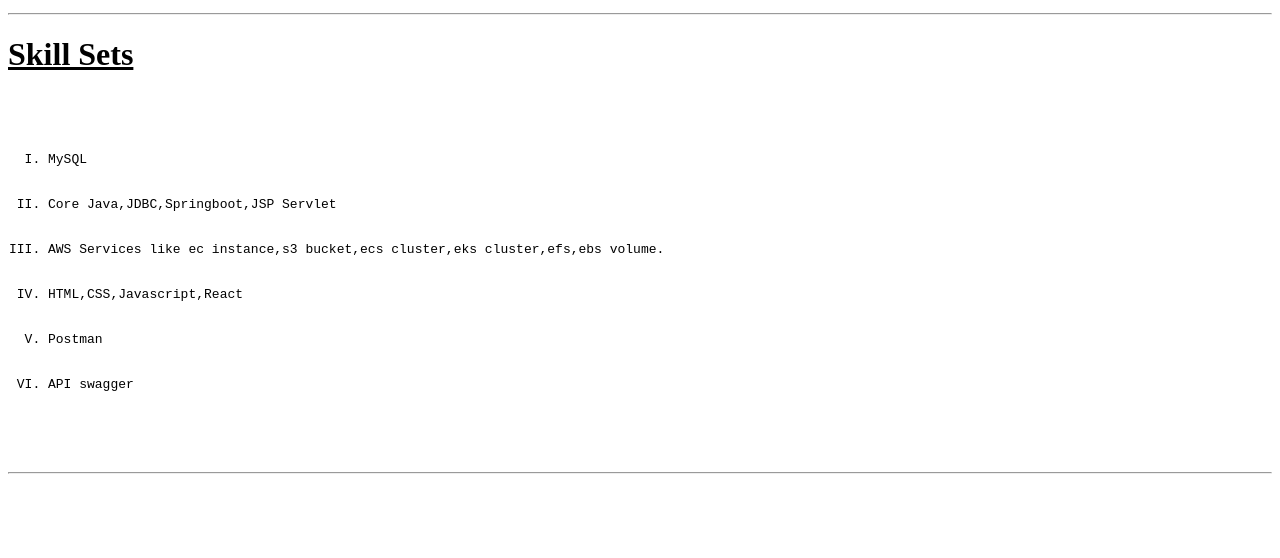
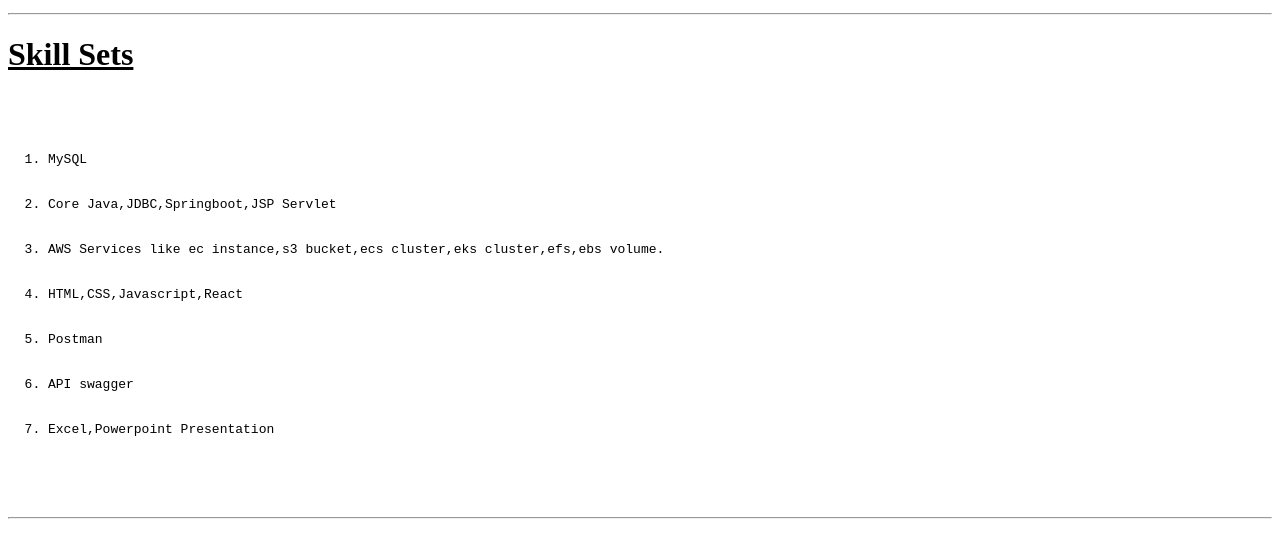
Before and after one commit to tutupankaj/html_codebase, a plain HTML site: page index.html in a window 1280 px wide. Shown: the part 1249-1807 px from the top of the page. Before the commit the page ends 1772 px from the top, so only its background shows below. Drawn offline with Linux system fonts and the light colour scheme.

Commit message:
Update index.html

```diff
--- a/index.html
+++ b/index.html
@@ -59,13 +59,14 @@
     <hr>
     <u><h1>Skill Sets</h1></u>
     <pre>
-        <ol type="I">
+        <ol type="1">
             <li>MySQL</li>
             <li>Core Java,JDBC,Springboot,JSP Servlet</li>
             <li>AWS Services like ec instance,s3 bucket,ecs cluster,eks cluster,efs,ebs volume.</li>
             <li>HTML,CSS,Javascript,React</li>
             <li>Postman</li>
             <li>API swagger</li>
+            <li>Excel,Powerpoint Presentation</li>
         </ol>
         <hr>
     </pre>
```
